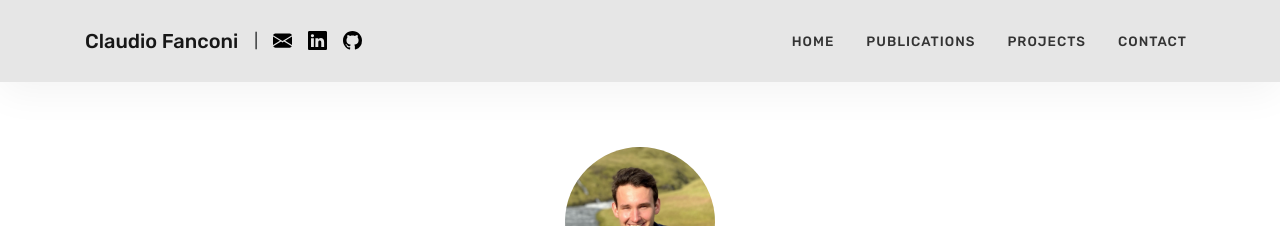
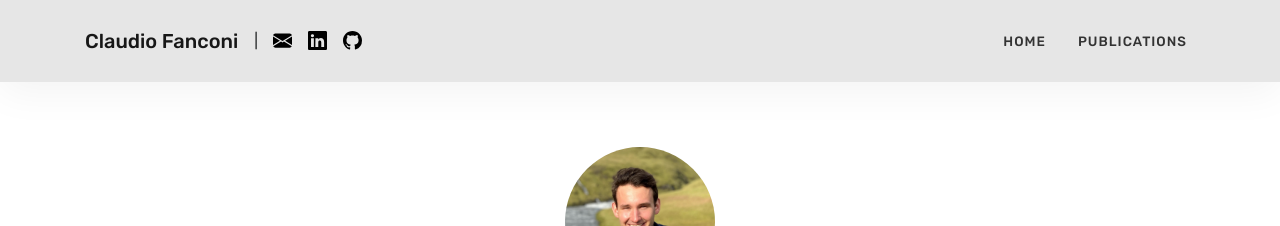
Before and after one commit to fanconic/fanconic.github.io, a Jekyll site: the page built from index.html, in a window 1280 px wide. Shown: the top 226 px of the page. Built offline with Jekyll 4.4.1, drawn with Linux system fonts in a browser that asks for light colours.

Commit message:
deleted project and contact header

```diff
--- a/_layouts/default.html
+++ b/_layouts/default.html
@@ -94,15 +94,6 @@
                     <li class="nav-item">
                         <a class="nav-link" href="{{ site.baseurl }}/publications/">Publications</a>
                     </li>
-
-                    <li class="nav-item">
-                        <a class="nav-link" href="{{ site.baseurl }}/projects/">Projects</a>
-                    </li>
-
-                    <li class="nav-item">
-                        <a class="nav-link" href="{{ site.baseurl }}/contact">Contact</a>
-                    </li>
-
                 </ul>
                 <!-- End Menu -->
 
```
